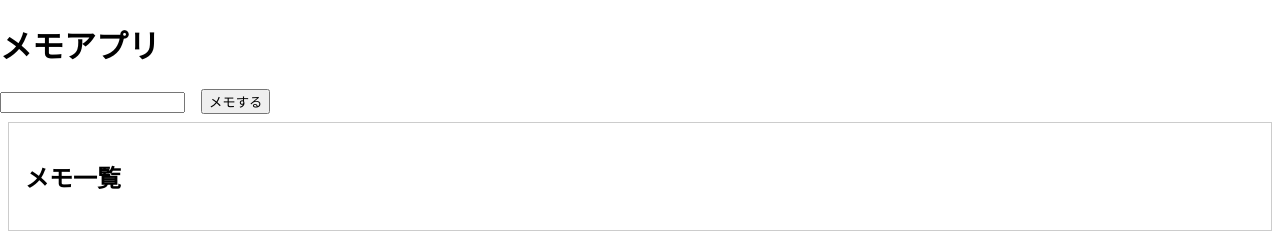
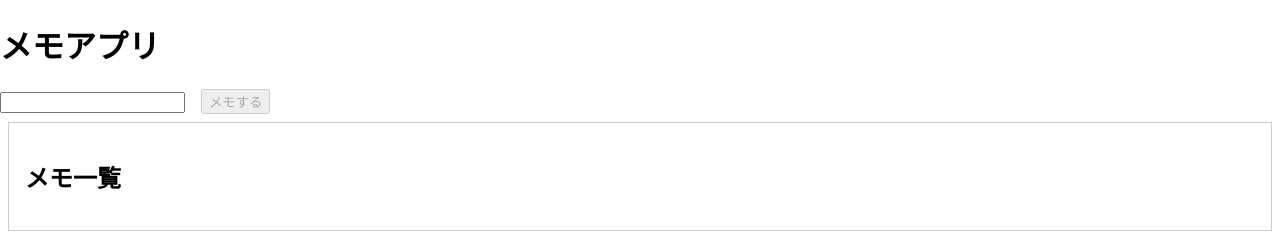
Before and after one commit to kageyamatakumu/react_typescript_memo, a React (Create React App) app in the folder memo/: page / in a window 1280 px wide. Shown: the top 232 px of the page. Built offline with nearby package versions, Linux system fonts and the light colour scheme.

Commit message:
Add: 機能追加。入力フォームに何も記載がない場合、ボタンを押せなくする

```diff
--- a/memo/src/App.tsx
+++ b/memo/src/App.tsx
@@ -47,10 +47,12 @@ export const App = () => {
       <div>
         <h1>メモアプリ</h1>
         <input type="text" value={text} onChange={onChangeInput}/>
-        <SButton onClick={onclickAdd}>メモする</SButton>
+        <SButton disabled={!text} onClick={onclickAdd}>メモする</SButton>
       </div>
       <MemoList memos={memos} onCkickDelete={onCkickDelete}/>
       <PastMemo pastMemos={pastMemos}/>
     </>
   )
+
+  // disabled 'text'に文字があれば true → false、文字がなければ false → true に変わる。 disabled は true ならボタンが押せなくなる。
 }
```
